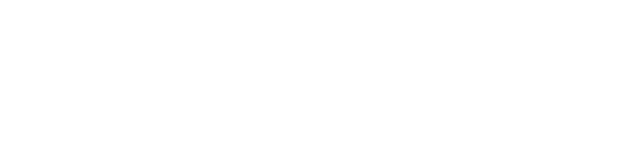
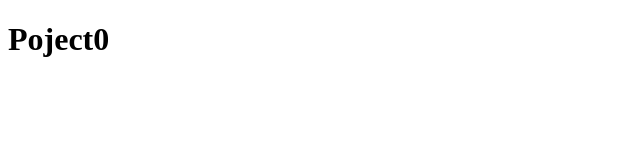
Before and after one commit to Duke09/Web-Programming-with-Python-and-JavaScript, a plain HTML site: page project0/index.html in a window 1280 px wide. Shown: the whole page, without its empty margins (0-640 px from the left). Drawn offline with Linux system fonts and the light colour scheme.

Commit message:
Added a new line

```diff
--- a/project0/index.html
+++ b/project0/index.html
@@ -6,6 +6,8 @@
     <title>Document</title>
 </head>
 <body>
-
+    <h1>
+        Poject0
+    </h1>
 </body>
 </html>
```
